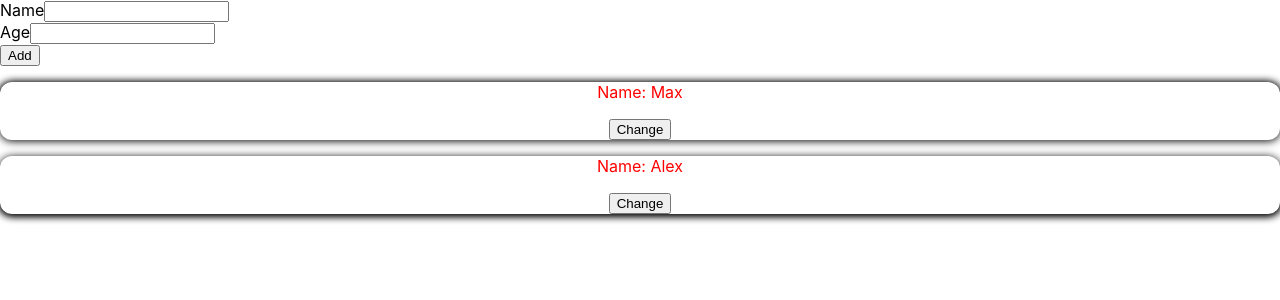
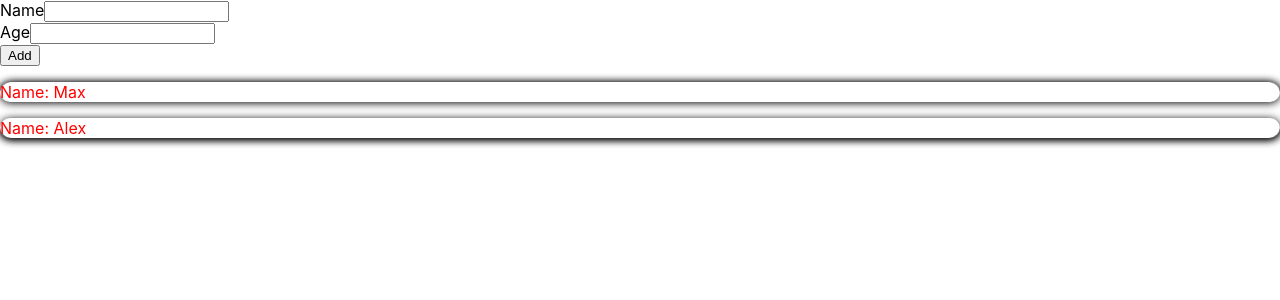
Before and after one commit to srashtisj/react-app-with-ts, a React (Create React App) app: page / in a window 1280 px wide. Shown: the top 300 px of the page. Built offline with nearby package versions, Linux system fonts and the light colour scheme.

Commit message:
Added dynamic list

```diff
--- a/src/App.tsx
+++ b/src/App.tsx
@@ -1,26 +1,25 @@
-import React from "react";
+import { useState } from "react";
 import "./App.css";
-import { PersonDetail } from "./components/Person/PersonDetail";
-import { Card } from "./components/UI/Card";
 import { NewPerson } from "./components/NewPerson/NewPerson";
+import { Persons } from "./components/Person/Persons";
+
+const DUMMY_PERSON = [
+  { name: "Max", age: "20" },
+  { name: "Alex", age: "27" },
+];
 
 const App = () => {
-  const persons = [
-    { name: "Max", age: "20" },
-    { name: "Alex", age: "27" },
-  ];
+  const [persons, setPersons] = useState(DUMMY_PERSON);
 
   const addPersonHandler = (person: any) => {
-    persons.push(person);
-    console.log(persons);
+    setPersons((prevState) => {
+      return [person, ...prevState];
+    });
   };
   return (
     <div>
       <NewPerson onAddPersonHandler={addPersonHandler} />
-      <Card className="App">
-        <PersonDetail name={persons[0].name} />
-        <PersonDetail name={persons[1].name} />
-      </Card>
+      <Persons items={persons} />
     </div>
   );
 };
--- a/src/components/Person/PersonDetail.tsx
+++ b/src/components/Person/PersonDetail.tsx
@@ -1,22 +1,12 @@
-import { useState } from "react";
 import "./PersonDetail.css";
 import { Card } from "../UI/Card";
 
 export const PersonDetail = (props: any) => {
-  const [name, setName] = useState(props.name);
-
-  //let title = props.name;
-
-  const clickHandler = () => {
-    console.log("Clicked!");
-    //title = "Updated";
-    setName("Updated!");
-  };
+  let name = props.name;
 
   return (
     <Card className="person-detail-wrapper">
       <p>Name: {name}</p>
-      <button onClick={clickHandler}> Change </button>
     </Card>
   );
 };
--- /dev/null
+++ b/src/components/Person/Persons.tsx
@@ -0,0 +1,15 @@
+import { Card } from "../UI/Card";
+import { PersonDetail } from "./PersonDetail";
+
+export const Persons = (props: any) => {
+  return (
+    <Card>
+      {props.items.map((item: any) => (
+        <PersonDetail key={item.name} name={item.name} />
+      ))}
+
+      {/* <PersonDetail name={props.items[0].name} />
+      <PersonDetail name={props.items[1].name} /> */}
+    </Card>
+  );
+};
```
